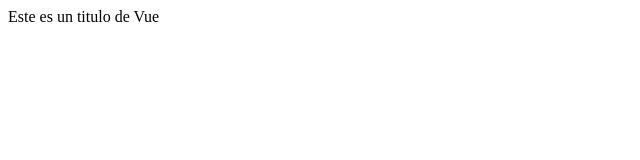
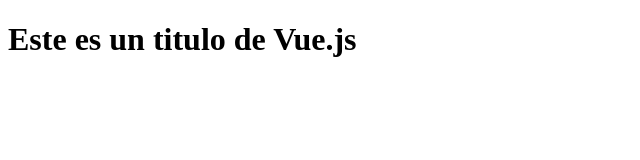
Before and after one commit to mrojasb2000/Vue, a plain HTML site: page index.html in a window 1280 px wide. Shown: the whole page, without its empty margins (0-640 px from the left). Drawn offline with nearby package versions, Linux system fonts and the light colour scheme.

Commit message:
Refactor basic tag

```diff
--- a/index.html
+++ b/index.html
@@ -9,7 +9,7 @@
 </head>
 <body>
     <div id="app">
-        {{title}}
+        <h1>{{title}}</h1>
     </div>
     <script src="main.js"></script>
     <script>
--- a/main.js
+++ b/main.js
@@ -1,7 +1,7 @@
 const app = Vue.createApp({
     data(){
         return {
-            title: "Este es un titulo de Vue"
+            title: "Este es un titulo de Vue.js"
         }
     }
 })
```
